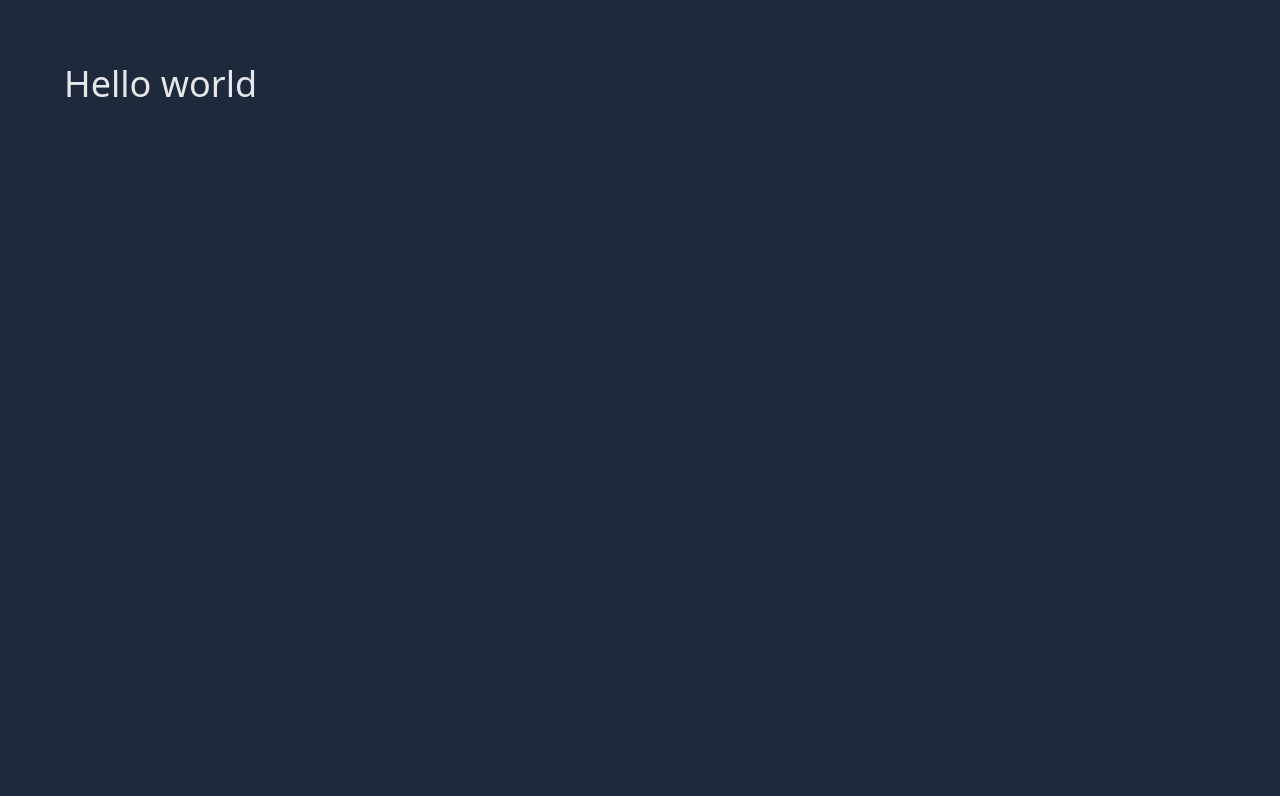
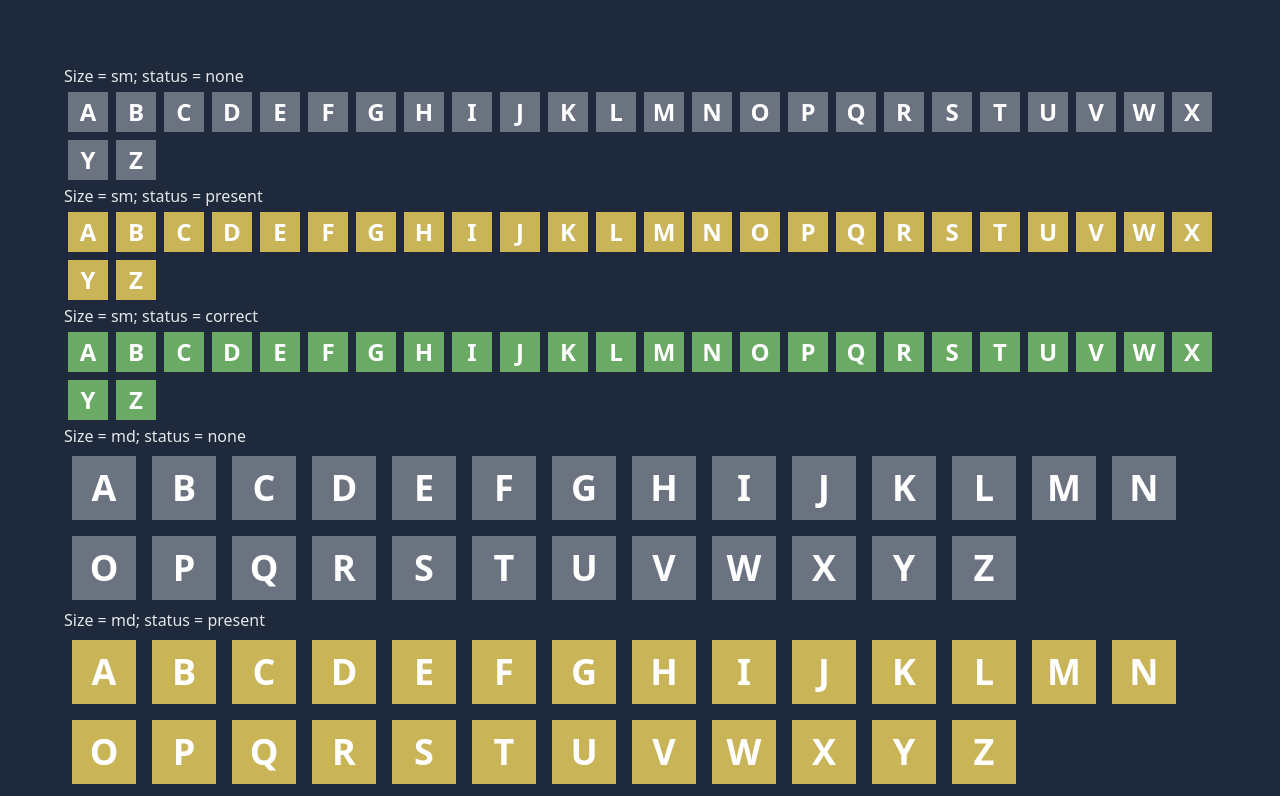
Before and after one commit to mrichards42/sedecordle-bot, a React (Create React App) app: page / in a window 1280 px wide. Shown: the top 796 px of the page. Built offline with nearby package versions, Linux system fonts and the light colour scheme.

Commit message:
Add Letter component

```diff
--- a/package.json
+++ b/package.json
@@ -10,6 +10,7 @@
     "@types/node": "^16.11.26",
     "@types/react": "^17.0.43",
     "@types/react-dom": "^17.0.14",
+    "classnames": "^2.3.1",
     "react": "^17.0.2",
     "react-dom": "^17.0.2",
     "react-scripts": "5.0.0",
--- a/src/App.tsx
+++ b/src/App.tsx
@@ -1,9 +1,11 @@
+import { LetterDemo } from "./components/Letter";
+
 function App() {
   return (
     <div className="dark">
       <div className="min-h-screen dark:bg-slate-800 dark:text-gray-200">
         <div className="container mx-auto p-16">
-          <h1 className="text-4xl">Hello world</h1>
+          <LetterDemo />
         </div>
       </div>
     </div>
--- /dev/null
+++ b/src/components/Letter.tsx
@@ -0,0 +1,55 @@
+import classNames from "classnames";
+
+export interface Props {
+  letter: string;
+  status?: "none" | "present" | "correct";
+  size?: "lg" | "md" | "sm";
+}
+
+const Letter = ({ letter, status = "none", size = "md" }: Props) => (
+  <div
+    className={classNames(
+      "inline-flex justify-center items-center",
+      "uppercase font-bold text-white",
+      {
+        "bg-gray-500": status === "none",
+        "bg-[#c9b458]": status === "present",
+        "bg-[#6aaa64]": status === "correct",
+        "m-1 w-10 h-10 text-2xl": size === "sm",
+        "m-2 w-16 h-16 text-4xl": size === "md",
+        "m-3 w-20 h-20 text-5xl": size === "lg",
+      }
+    )}
+  >
+    <div>{letter}</div>
+  </div>
+);
+
+export const LetterDemo = () => {
+  const sizes = ["sm", "md", "lg"] as const;
+  const statuses = ["none", "present", "correct"] as const;
+  const letters = "abcdefghijklmnopqrstuvwxyz".split("");
+  return (
+    <>
+      {sizes.map((size) =>
+        statuses.map((status) => (
+          <div>
+            <div>
+              Size = {size}; status = {status}
+            </div>
+            {letters.map((letter) => (
+              <Letter
+                key={`${letter}-${size}-${status}`}
+                letter={letter}
+                size={size}
+                status={status}
+              />
+            ))}
+          </div>
+        ))
+      )}
+    </>
+  );
+};
+
+export default Letter;
```
Also changed, not shown: 1 other file (tests, documents, lock files or other folders).
